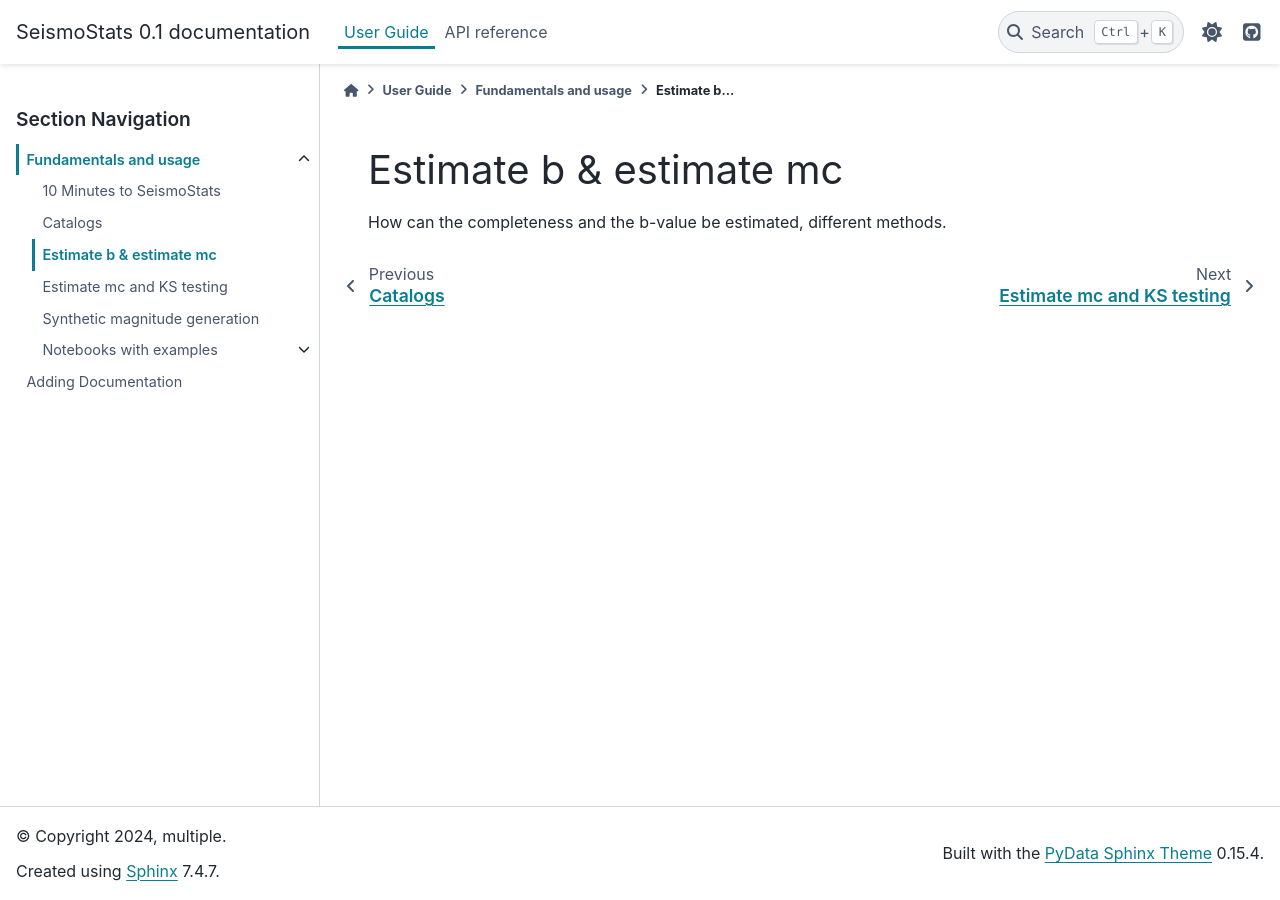
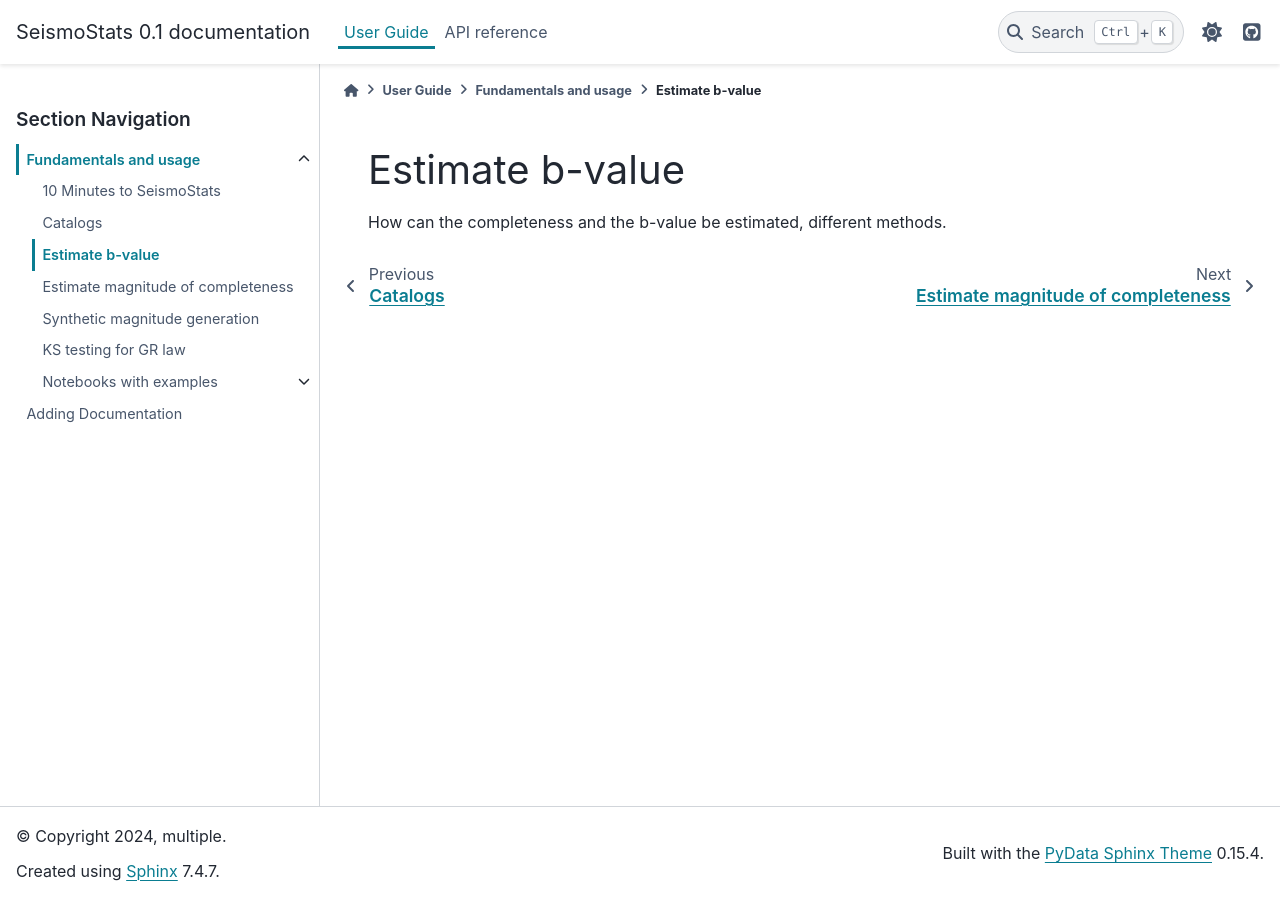
Before and after one commit to swiss-seismological-service/SeismoStats, a Sphinx documentation site: the page built from docs/source/user/estimate_b.md, in a window 1280 px wide. Built offline with Sphinx 7.4.7 and the PyData theme 0.15.4, drawn with Linux system fonts in a browser that asks for light colours; pages that are not in the unit, such as notebooks, are missing from menus.

Commit message:
add ks test in docs

```diff
--- a/docs/source/user/estimate_b.md
+++ b/docs/source/user/estimate_b.md
@@ -1,3 +1,3 @@
-# Estimate b & estimate mc
+# Estimate b-value
 
 How can the completeness and the b-value be estimated, different methods.
--- a/docs/source/user/estimate_mc.md
+++ b/docs/source/user/estimate_mc.md
@@ -1,3 +1,3 @@
-# Estimate mc and KS testing
+# Estimate magnitude of completeness
 
 Estimate the completeness with different methods, and how to apply the KS test if a set of magnitudes is exponentially distributed.
--- /dev/null
+++ b/docs/source/user/ks-test.md
@@ -0,0 +1 @@
+# KS testing for GR law
```
Also changed, not shown: docs/source/user/usage.md (+1 -0 lines).
